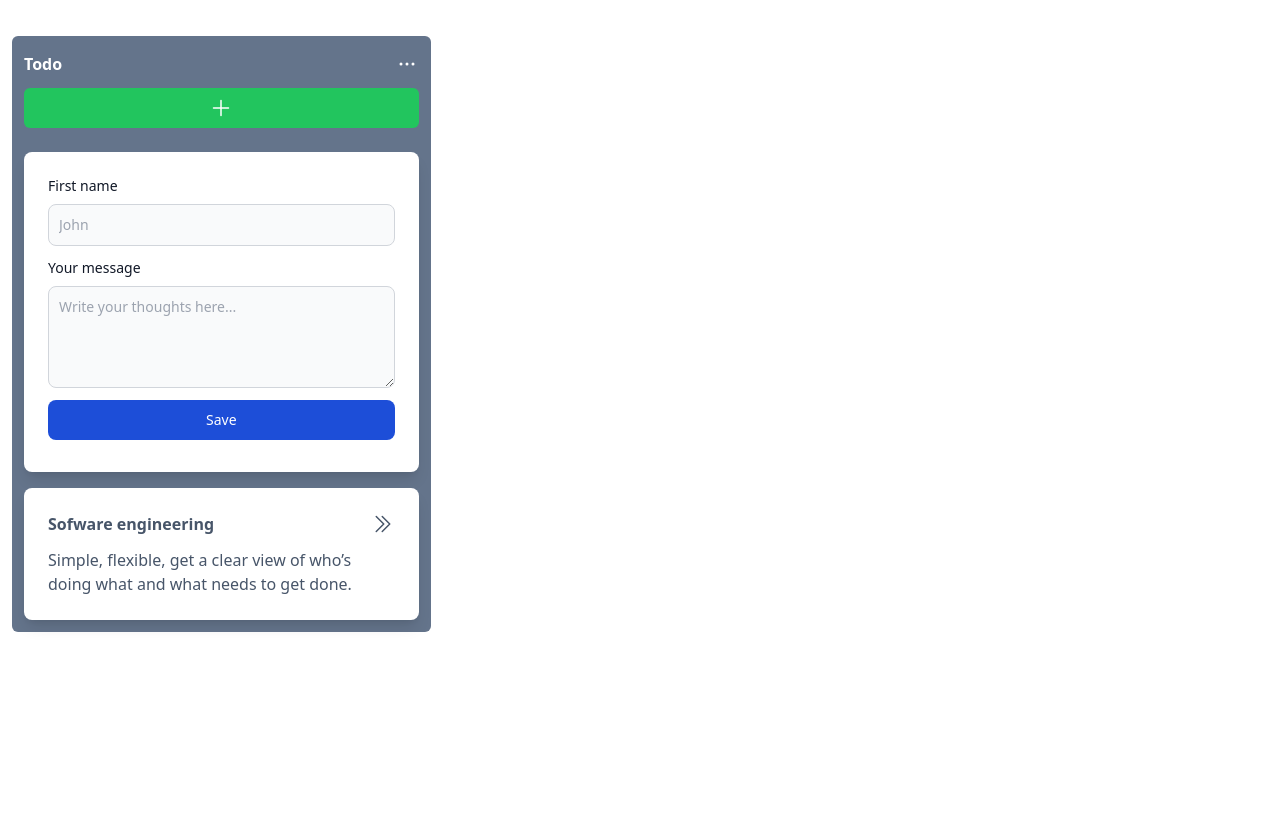
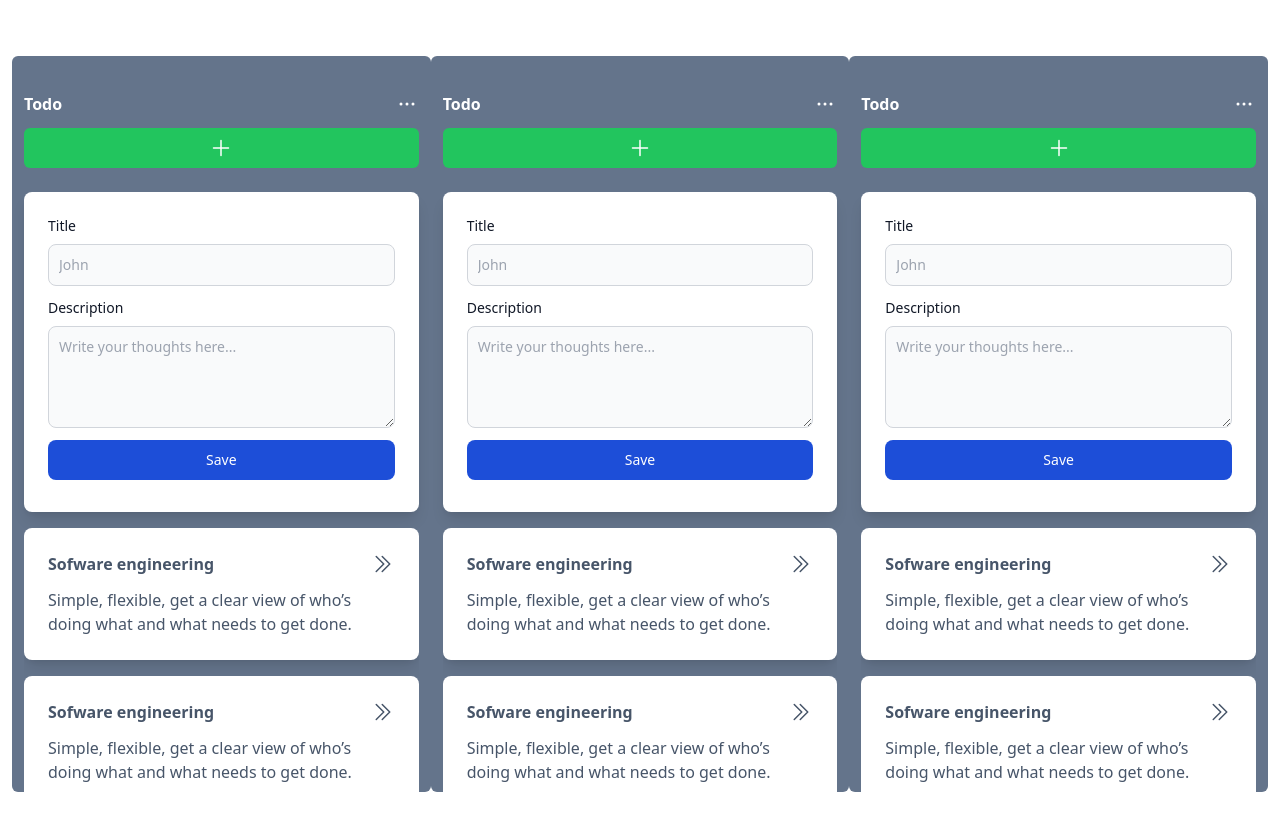
Before and after one commit to benharrimohamed/SmartTodoChecker, a Vue app: page / in a window 1280 px wide. Before the commit the page ends 800 px from the top, so only its background shows below. Built offline with nearby package versions, Linux system fonts and the light colour scheme.

Commit message:
add some components

```diff
--- a/src/App.vue
+++ b/src/App.vue
@@ -1,6 +1,8 @@
 <template>
   <div class="mx-auto">
-    <div class="flex mt-6 p-3">
+    <div class="flex mt-6 py-8 px-3 max-h-screen">
+      <todo-section></todo-section>
+      <todo-section></todo-section>
       <todo-section></todo-section>
     </div>
   </div>
--- a/src/components/TodoAddTaskForm.vue
+++ b/src/components/TodoAddTaskForm.vue
@@ -1,11 +1,11 @@
 <template>
   <div class="max-w-md bg-white dark:bg-slate-600 mt-4 mx-auto rounded-lg shadow-lg cursor-pointer border-3 p-6">
                 <div>
-                <label for="first_name" class="block mb-2 text-sm font-medium text-gray-900 dark:text-white">First name</label>
+                <label for="first_name" class="block mb-2 text-sm font-medium text-gray-900 dark:text-white">Title</label>
                 <input type="text" id="first_name" class="mb-3 bg-gray-50 border border-gray-300 text-gray-900 text-sm rounded-lg focus:ring-blue-500 focus:border-blue-500 block w-full p-2.5 dark:bg-gray-700 dark:border-gray-600 dark:placeholder-gray-400 dark:text-white dark:focus:ring-blue-500 dark:focus:border-blue-500" placeholder="John" required>
                </div>
                <div>
-               <label for="message" class="block mb-2 text-sm font-medium text-gray-900 dark:text-white">Your message</label>
+               <label for="message" class="block mb-2 text-sm font-medium text-gray-900 dark:text-white">Description</label>
                <textarea id="message" rows="4" class="mb-3 block p-2.5 w-full text-sm text-gray-900 bg-gray-50 rounded-lg border border-gray-300 focus:ring-blue-500 focus:border-blue-500 dark:bg-gray-700 dark:border-gray-600 dark:placeholder-gray-400 dark:text-white dark:focus:ring-blue-500 dark:focus:border-blue-500" placeholder="Write your thoughts here..."></textarea>
                </div>
                <div>
--- a/src/components/TodoSection.vue
+++ b/src/components/TodoSection.vue
@@ -1,5 +1,5 @@
 <template>
-  <div id="todoSection" class="px-3 bg-slate-500 w-1/3 rounded-md py-3">
+  <div id="todoSection" class="px-3 bg-slate-500 w-1/3 rounded-md py-8 overflow-y-auto max-h-screen">
     <TodoSectionHead/>
     <todo-section-buttons/>
     <todo-section-body/>
--- a/src/components/Todos.vue
+++ b/src/components/Todos.vue
@@ -1,5 +1,11 @@
 <template>
+  <div class="scroll-auto overflow-hidden">
   <todo-card></todo-card>
+  <todo-card></todo-card>
+  <todo-card></todo-card>
+  <todo-card></todo-card>
+  <todo-card></todo-card>
+</div>
 </template>
 
 <script>
```
